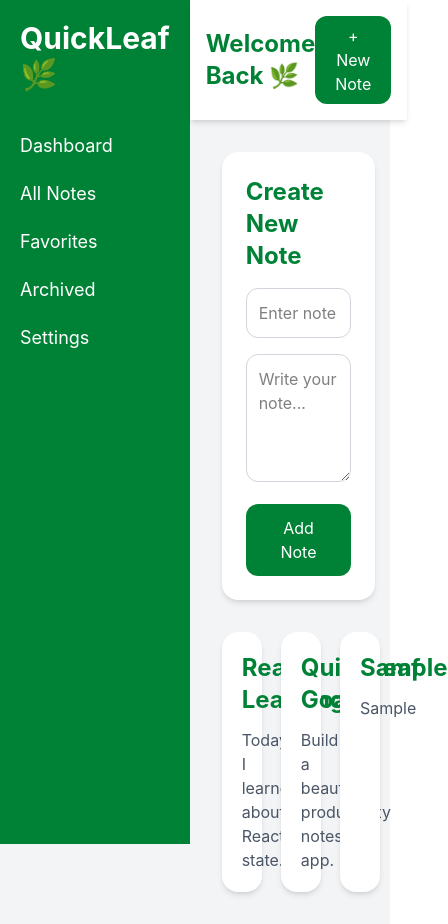
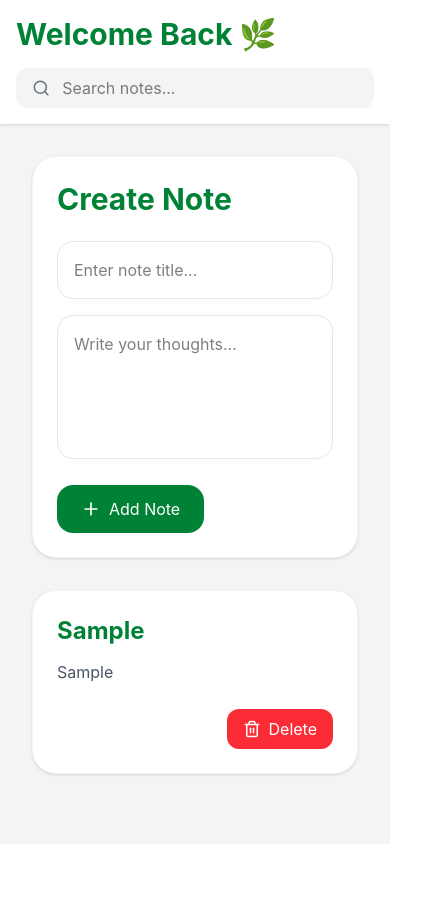
Before and after one commit to divyap1305/QuickLeaf, a React (Vite) app in the folder client/: page / in a window 390 px wide. Both pictures are taken after typing "Sample", "Sample" into the empty fields and a click on the button "Add Note". Shown: the whole page, 448 px wide, since content can reach past the window. After the commit the page ends 844 px from the top, so only its background shows below. Built offline with nearby package versions, Linux system fonts and the light colour scheme.

Commit message:
Enhanced QuickLeaf UI and responsive layout

```diff
--- a/client/package.json
+++ b/client/package.json
@@ -11,6 +11,7 @@
   },
   "dependencies": {
     "@tailwindcss/vite": "^4.3.0",
+    "lucide-react": "^1.16.0",
     "react": "^19.2.6",
     "react-dom": "^19.2.6",
     "tailwindcss": "^4.3.0"
--- a/client/src/App.jsx
+++ b/client/src/App.jsx
@@ -1,4 +1,4 @@
-import { useState } from "react"
+import { useState, useEffect } from "react"
 
 import Navbar from "./components/Navbar"
 import Sidebar from "./components/Sidebar"
@@ -8,35 +8,52 @@ import AddNote from "./components/AddNote"
 function App() {
 
   // Notes State
-  const [notes, setNotes] = useState([
-    {
-      title: "React Learning",
-      content: "Today I learned about React state."
-    },
-    {
-      title: "QuickLeaf Goals",
-      content: "Build a beautiful productivity notes app."
+  const [notes, setNotes] = useState(() => {
+
+    const savedNotes = localStorage.getItem("quickleaf-notes")
+
+    if (savedNotes) {
+      return JSON.parse(savedNotes)
     }
-  ])
 
-  // Input State
+    return []
+  })
+
+  // Input States
   const [title, setTitle] = useState("")
   const [content, setContent] = useState("")
 
-  // Handle Title Input
+  // Search State
+  const [search, setSearch] = useState("")
+
+  // Save Notes to Local Storage
+  useEffect(() => {
+
+    localStorage.setItem(
+      "quickleaf-notes",
+      JSON.stringify(notes)
+    )
+
+  }, [notes])
+
+  // Handle Title
   function handleTitleChange(event) {
     setTitle(event.target.value)
   }
 
-  // Handle Content Input
+  // Handle Content
   function handleContentChange(event) {
     setContent(event.target.value)
   }
 
-  // Add New Note
+  // Handle Search
+  function handleSearch(event) {
+    setSearch(event.target.value)
+  }
+
+  // Add Note
   function addNote() {
 
-    // Prevent empty notes
     if (title.trim() === "" || content.trim() === "") {
       alert("Please fill all fields")
       return
@@ -49,10 +66,29 @@ function App() {
 
     setNotes([...notes, newNote])
 
-    // Clear inputs
+    // Clear Inputs
     setTitle("")
     setContent("")
   }
+
+  // Delete Note
+  function deleteNote(indexToDelete) {
+
+    const updatedNotes = notes.filter((note, index) => {
+      return index !== indexToDelete
+    })
+
+    setNotes(updatedNotes)
+  }
+
+  // Filter Notes
+  const filteredNotes = notes.filter((note) => {
+
+    return (
+      note.title.toLowerCase().includes(search.toLowerCase()) ||
+      note.content.toLowerCase().includes(search.toLowerCase())
+    )
+  })
 
   return (
     <div className="flex bg-gray-100 min-h-screen">
@@ -64,9 +100,12 @@ function App() {
       <div className="flex-1">
 
         {/* Navbar */}
-        <Navbar />
+        <Navbar
+          search={search}
+          handleSearch={handleSearch}
+        />
 
-        {/* Content Area */}
+        {/* Content */}
         <div className="p-8">
 
           {/* Add Note */}
@@ -79,15 +118,26 @@ function App() {
           />
 
           {/* Notes Grid */}
-          <div className="grid grid-cols-3 gap-6">
+          <div className="grid grid-cols-1 md:grid-cols-2 xl:grid-cols-3 gap-6">
 
-            {notes.map((note, index) => (
-              <NoteCard
-                key={index}
-                title={note.title}
-                content={note.content}
-              />
-            ))}
+            {filteredNotes.length > 0 ? (
+
+              filteredNotes.map((note, index) => (
+                <NoteCard
+                  key={index}
+                  title={note.title}
+                  content={note.content}
+                  deleteNote={() => deleteNote(index)}
+                />
+              ))
+
+            ) : (
+
+              <div className="col-span-3 text-center text-gray-500 text-2xl mt-10">
+                No Notes Found 🌿
+              </div>
+
+            )}
 
           </div>
 
--- a/client/src/components/AddNote.jsx
+++ b/client/src/components/AddNote.jsx
@@ -1,33 +1,36 @@
+import { Plus } from "lucide-react"
+
 function AddNote(props) {
   return (
-    <div className="bg-white p-6 rounded-2xl shadow-md mb-8">
+    <div className="bg-white p-6 rounded-3xl shadow-sm mb-8 border border-gray-100">
 
-      <h2 className="text-2xl font-bold text-green-700 mb-4">
-        Create New Note
+      <h2 className="text-3xl font-bold text-green-700 mb-6">
+        Create Note
       </h2>
 
-      {/* Title Input */}
+      {/* Title */}
       <input
         type="text"
         placeholder="Enter note title..."
         value={props.title}
         onChange={props.handleTitleChange}
-        className="w-full border border-gray-300 p-3 rounded-xl mb-4 outline-none focus:border-green-600"
+        className="w-full border border-gray-200 p-4 rounded-2xl mb-4 outline-none focus:border-green-600"
       />
 
-      {/* Content Input */}
+      {/* Content */}
       <textarea
-        placeholder="Write your note..."
+        placeholder="Write your thoughts..."
         value={props.content}
         onChange={props.handleContentChange}
-        className="w-full border border-gray-300 p-3 rounded-xl mb-4 h-32 outline-none focus:border-green-600"
+        className="w-full border border-gray-200 p-4 rounded-2xl mb-5 h-36 outline-none focus:border-green-600 resize-none"
       ></textarea>
 
       {/* Button */}
       <button
         onClick={props.addNote}
-        className="bg-green-700 text-white px-6 py-3 rounded-xl hover:bg-green-800 transition"
+        className="flex items-center gap-2 bg-green-700 text-white px-6 py-3 rounded-2xl hover:bg-green-800 transition"
       >
+        <Plus size={20} />
         Add Note
       </button>
 
--- a/client/src/components/Navbar.jsx
+++ b/client/src/components/Navbar.jsx
@@ -1,14 +1,28 @@
-function Navbar() {
+import { Search } from "lucide-react"
+
+function Navbar(props) {
   return (
-    <div className="bg-white shadow-md p-4 flex justify-between items-center">
+    <div className="bg-white shadow-sm p-4 flex flex-col md:flex-row md:items-center md:justify-between gap-4">
 
-      <h1 className="text-2xl font-bold text-green-700">
+      {/* Heading */}
+      <h1 className="text-3xl font-bold text-green-700">
         Welcome Back 🌿
       </h1>
 
-      <button className="bg-green-700 text-white px-5 py-2 rounded-xl hover:bg-green-800 transition">
-        + New Note
-      </button>
+      {/* Search Box */}
+      <div className="flex items-center bg-gray-100 px-4 py-2 rounded-xl w-full md:w-96">
+
+        <Search className="text-gray-500" size={20} />
+
+        <input
+          type="text"
+          placeholder="Search notes..."
+          value={props.search}
+          onChange={props.handleSearch}
+          className="bg-transparent outline-none ml-3 w-full"
+        />
+
+      </div>
 
     </div>
   )
--- a/client/src/components/NoteCard.jsx
+++ b/client/src/components/NoteCard.jsx
@@ -1,14 +1,31 @@
+import { Trash2 } from "lucide-react"
+
 function NoteCard(props) {
   return (
-    <div className="bg-white p-5 rounded-2xl shadow-md hover:shadow-xl transition duration-300">
+    <div className="bg-white p-6 rounded-3xl shadow-sm hover:shadow-xl transition duration-300 border border-gray-100">
 
+      {/* Title */}
       <h2 className="text-2xl font-bold text-green-700 mb-3">
         {props.title}
       </h2>
 
-      <p className="text-gray-600">
+      {/* Content */}
+      <p className="text-gray-600 mb-6 leading-relaxed">
         {props.content}
       </p>
+
+      {/* Footer */}
+      <div className="flex justify-end">
+
+        <button
+          onClick={props.deleteNote}
+          className="flex items-center gap-2 bg-red-500 text-white px-4 py-2 rounded-xl hover:bg-red-600 transition"
+        >
+          <Trash2 size={18} />
+          Delete
+        </button>
+
+      </div>
 
     </div>
   )
--- a/client/src/components/Sidebar.jsx
+++ b/client/src/components/Sidebar.jsx
@@ -1,32 +1,50 @@
+import {
+  LayoutDashboard,
+  NotebookPen,
+  Star,
+  Archive,
+  Settings
+} from "lucide-react"
+
 function Sidebar() {
   return (
-    <div className="w-64 h-screen bg-green-700 text-white p-5">
+    <div className="w-64 min-h-screen bg-green-700 text-white p-6 hidden md:block">
 
-      <h2 className="text-3xl font-bold mb-10">
+      {/* Logo */}
+      <h1 className="text-3xl font-bold mb-12">
         QuickLeaf 🌿
-      </h2>
+      </h1>
 
-      <ul className="space-y-5 text-lg">
-        <li className="hover:text-green-200 cursor-pointer">
+      {/* Menu */}
+      <ul className="space-y-6">
+
+        <li className="flex items-center gap-3 hover:text-green-200 cursor-pointer transition">
+          <LayoutDashboard size={22} />
           Dashboard
         </li>
 
-        <li className="hover:text-green-200 cursor-pointer">
-          All Notes
+        <li className="flex items-center gap-3 hover:text-green-200 cursor-pointer transition">
+          <NotebookPen size={22} />
+          Notes
         </li>
 
-        <li className="hover:text-green-200 cursor-pointer">
+        <li className="flex items-center gap-3 hover:text-green-200 cursor-pointer transition">
+          <Star size={22} />
           Favorites
         </li>
 
-        <li className="hover:text-green-200 cursor-pointer">
+        <li className="flex items-center gap-3 hover:text-green-200 cursor-pointer transition">
+          <Archive size={22} />
           Archived
         </li>
 
-        <li className="hover:text-green-200 cursor-pointer">
+        <li className="flex items-center gap-3 hover:text-green-200 cursor-pointer transition">
+          <Settings size={22} />
           Settings
         </li>
+
       </ul>
+
     </div>
   )
 }
```
Also changed, not shown: 1 other file (tests, documents, lock files or other folders).
